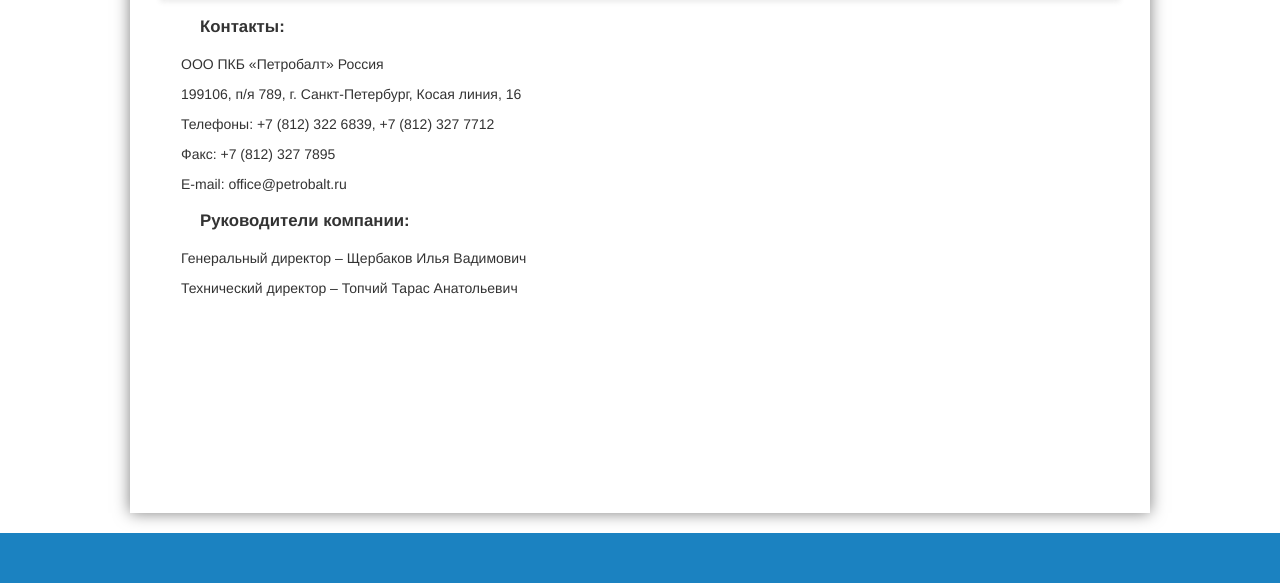
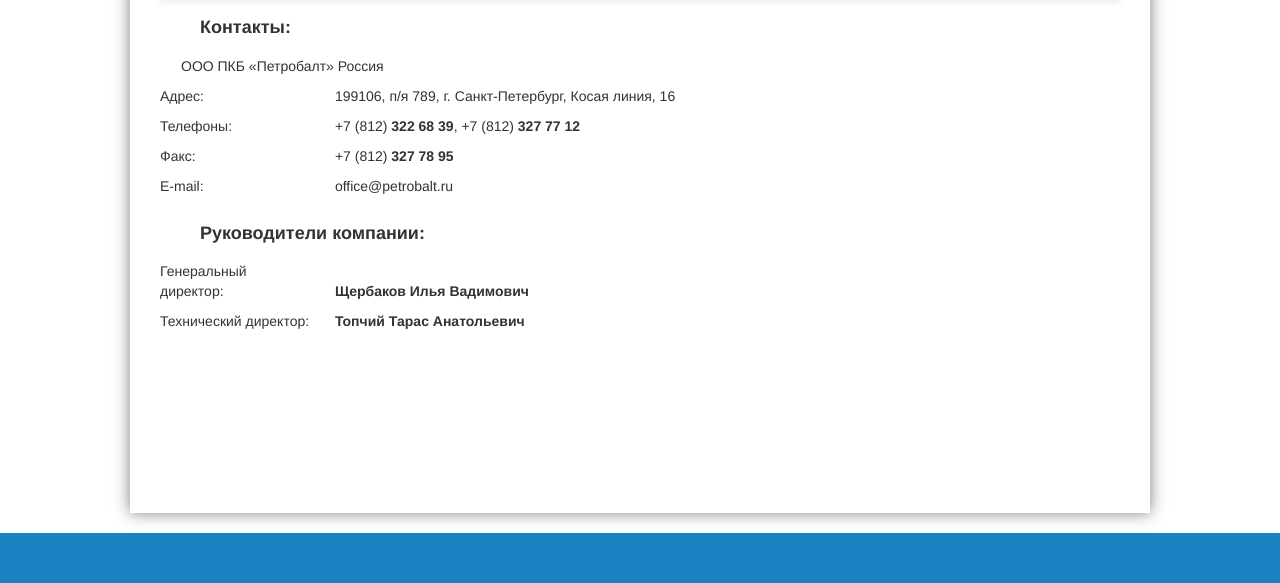
Before and after one commit to tesmen/petro.ru, a PHP site: template web/templates/contacts.html.twig in a window 1280 px wide. Shown: the part 507-1090 px from the top of the page. Run offline with PHP 8.4, Linux system fonts and the light colour scheme; the template is opened without the code that fills it, so the values that code supplies are empty; some libraries are stand-ins or nearby versions.

Commit message:
contacts finish

```diff
--- a/web/css/style.css
+++ b/web/css/style.css
@@ -101,7 +101,14 @@ div.spacer {
     text-align: justify;
 }
 
+.contacts__item {
+    display: inline-block;
+    width: 150px;
+    text-align: left;
+}
+
 .contacts__text {
+    display: inline-block;
     text-indent: 1.5em;
     text-align: justify;
 }
@@ -159,28 +166,32 @@ div.spacer {
     width: 100%;
     vertical-align: top;
 }
-.section__title{
+
+.section__title {
     font-weight: bold;
-    font-size: larger;
+    font-size: large;
     display: block;
     margin: 15px 0 15px 40px;
 }
+
 .activity__item {
     margin-top: 10px;
     vertical-align: top;
 }
+
 .activity__icon {
     border: 1px solid #1b82c1;
 }
+
 .activity__text {
     width: 230px;
     vertical-align: top;
 }
-.tech__item{
+
+.tech__item {
     display: block;
     margin: 20px 0;
 }
-
 
 div.maintenance__container {
     margin-top: 300px;
--- a/web/templates/contacts.html.twig
+++ b/web/templates/contacts.html.twig
@@ -8,14 +8,31 @@
     </div>
     <div class="section__title">Контакты:</div>
     <p class="contacts__text">ООО ПКБ «Петробалт» Россия</p>
+    <br>
+
+    <p class="contacts__item">Адрес:</p>
     <p class="contacts__text">199106, п/я 789, г. Санкт-Петербург, Косая линия, 16</p>
-    <p class="contacts__text">Телефоны: +7 (812) 322 6839, +7 (812) 327 7712</p>
-    <p class="contacts__text">Факс: +7 (812) 327 7895</p>
-    <p class="contacts__text">E-mail: office@petrobalt.ru</p>
+    <br>
+
+    <p class="contacts__item">Телефоны:</p>
+    <p class="contacts__text"> +7 (812) <b>322 68 39</b>, +7 (812) <b>327 77 12</b></p>
+    <br>
+
+    <p class="contacts__item">Факс:</p>
+    <p class="contacts__text"> +7 (812) <b>327 78 95</b></p>
+    <br>
+
+    <p class="contacts__item">E-mail:</p>
+    <p class="contacts__text"> office@petrobalt.ru</p>
 
     <div class="section__title">Руководители компании:</div>
-    <p class="contacts__text"> Генеральный директор – Щербаков Илья Вадимович</p>
-    <p class="contacts__text">Технический директор – Топчий Тарас Анатольевич</p>
+
+    <p class="contacts__item">Генеральный директор:</p>
+    <p class="contacts__text"><b>Щербаков Илья Вадимович</b></p>
+    <br>
+
+    <p class="contacts__item">Технический директор:</p>
+    <p class="contacts__text"><b>Топчий Тарас Анатольевич</b></p>
 
 
 {% endblock %}
```
